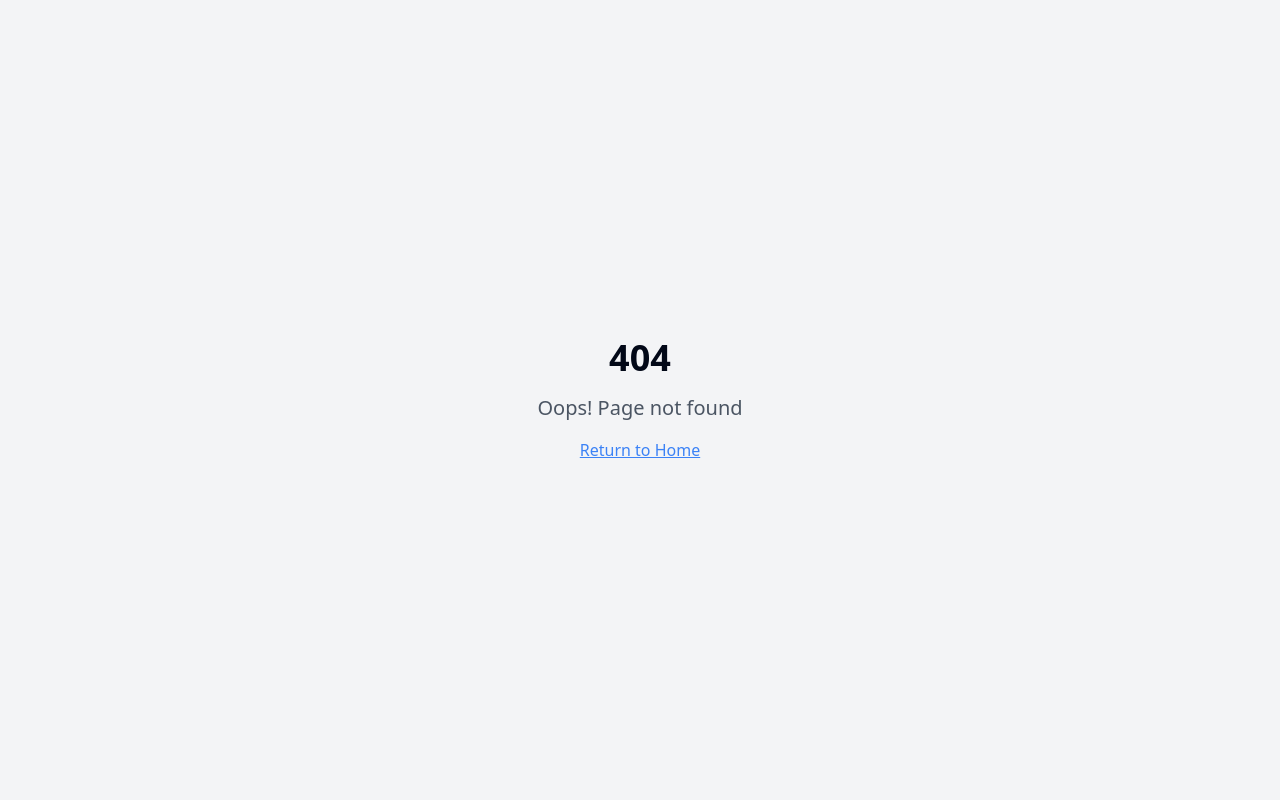
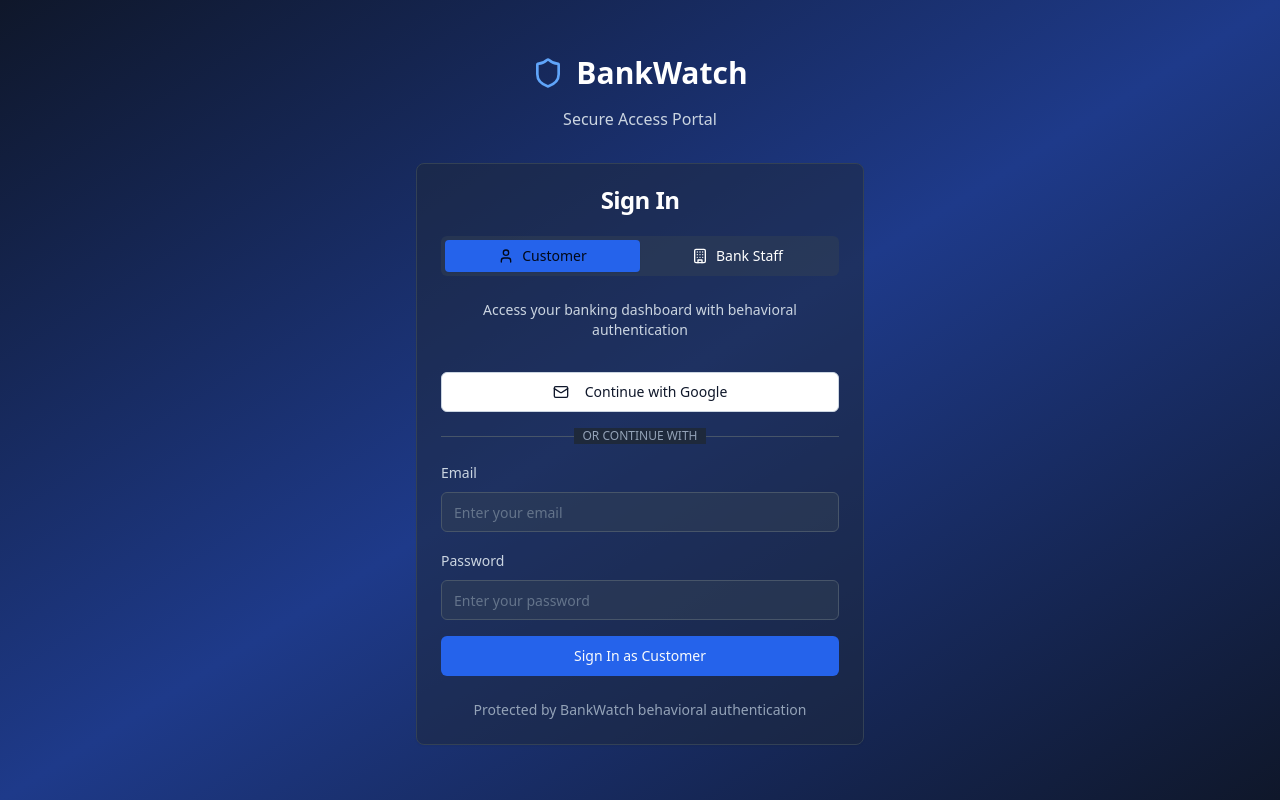
Before and after one commit to Vivek17020/bank-watch-continuous-guard, a React (Vite) app: page /signin in a window 1280 px wide. Before the commit this address had no page. Built offline with nearby package versions, Linux system fonts and the light colour scheme.

Commit message:
Add sign-in page with Google/email options
Implement a sign-in page with options for bank individuals (Google sign-in) and general users (email/password).

```diff
--- a/src/App.tsx
+++ b/src/App.tsx
@@ -1,9 +1,11 @@
+
 import { Toaster } from "@/components/ui/toaster";
 import { Toaster as Sonner } from "@/components/ui/sonner";
 import { TooltipProvider } from "@/components/ui/tooltip";
 import { QueryClient, QueryClientProvider } from "@tanstack/react-query";
 import { BrowserRouter, Routes, Route } from "react-router-dom";
 import Index from "./pages/Index";
+import SignIn from "./pages/SignIn";
 import NotFound from "./pages/NotFound";
 
 const queryClient = new QueryClient();
@@ -16,6 +18,7 @@ const App = () => (
       <BrowserRouter>
         <Routes>
           <Route path="/" element={<Index />} />
+          <Route path="/signin" element={<SignIn />} />
           {/* ADD ALL CUSTOM ROUTES ABOVE THE CATCH-ALL "*" ROUTE */}
           <Route path="*" element={<NotFound />} />
         </Routes>
--- a/src/pages/Index.tsx
+++ b/src/pages/Index.tsx
@@ -3,12 +3,14 @@ import { useState, useEffect } from 'react';
 import { Card } from "@/components/ui/card";
 import { Tabs, TabsContent, TabsList, TabsTrigger } from "@/components/ui/tabs";
 import { Badge } from "@/components/ui/badge";
+import { Button } from "@/components/ui/button";
 import BehavioralDashboard from '@/components/BehavioralDashboard';
 import RiskAssessment from '@/components/RiskAssessment';
 import AnomalyDetection from '@/components/AnomalyDetection';
 import UserPatterns from '@/components/UserPatterns';
 import AdaptiveResponses from '@/components/AdaptiveResponses';
-import { Shield, Activity, AlertTriangle, Users } from 'lucide-react';
+import { Shield, Activity, AlertTriangle, Users, LogIn } from 'lucide-react';
+import { Link } from 'react-router-dom';
 
 const Index = () => {
   const [currentRiskLevel, setCurrentRiskLevel] = useState('low');
@@ -44,6 +46,14 @@ const Index = () => {
           <div className="flex items-center justify-center gap-3 mb-4">
             <Shield className="h-8 w-8 text-blue-400" />
             <h1 className="text-4xl font-bold text-white">BankWatch</h1>
+            <div className="ml-auto">
+              <Link to="/signin">
+                <Button variant="outline" className="bg-slate-800/50 border-slate-600 text-white hover:bg-slate-700">
+                  <LogIn className="h-4 w-4 mr-2" />
+                  Sign In
+                </Button>
+              </Link>
+            </div>
           </div>
           <p className="text-xl text-slate-300 mb-2">Continuous Guard - Behavior-Based Authentication</p>
           <p className="text-slate-400 max-w-2xl mx-auto">
--- /dev/null
+++ b/src/pages/SignIn.tsx
@@ -0,0 +1,186 @@
+
+import React, { useState } from 'react';
+import { Card, CardHeader, CardTitle, CardContent } from "@/components/ui/card";
+import { Button } from "@/components/ui/button";
+import { Input } from "@/components/ui/input";
+import { Label } from "@/components/ui/label";
+import { Tabs, TabsContent, TabsList, TabsTrigger } from "@/components/ui/tabs";
+import { Shield, Building, User, Mail } from 'lucide-react';
+import { useNavigate } from 'react-router-dom';
+
+const SignIn = () => {
+  const [email, setEmail] = useState('');
+  const [password, setPassword] = useState('');
+  const [userType, setUserType] = useState<'customer' | 'bank'>('customer');
+  const navigate = useNavigate();
+
+  const handleEmailSignIn = (e: React.FormEvent) => {
+    e.preventDefault();
+    console.log('Email sign in:', { email, password, userType });
+    // Simulate authentication success
+    navigate('/');
+  };
+
+  const handleGoogleSignIn = () => {
+    console.log('Google sign in for:', userType);
+    // Simulate Google authentication
+    navigate('/');
+  };
+
+  return (
+    <div className="min-h-screen bg-gradient-to-br from-slate-900 via-blue-900 to-slate-900 flex items-center justify-center p-4">
+      <div className="w-full max-w-md">
+        {/* Header */}
+        <div className="text-center mb-8">
+          <div className="flex items-center justify-center gap-3 mb-4">
+            <Shield className="h-8 w-8 text-blue-400" />
+            <h1 className="text-3xl font-bold text-white">BankWatch</h1>
+          </div>
+          <p className="text-slate-300">Secure Access Portal</p>
+        </div>
+
+        <Card className="bg-slate-800/50 border-slate-700">
+          <CardHeader>
+            <CardTitle className="text-center text-white">Sign In</CardTitle>
+          </CardHeader>
+          <CardContent>
+            <Tabs value={userType} onValueChange={(value) => setUserType(value as 'customer' | 'bank')} className="space-y-6">
+              <TabsList className="grid w-full grid-cols-2 bg-slate-700/50">
+                <TabsTrigger value="customer" className="data-[state=active]:bg-blue-600 text-white">
+                  <User className="h-4 w-4 mr-2" />
+                  Customer
+                </TabsTrigger>
+                <TabsTrigger value="bank" className="data-[state=active]:bg-blue-600 text-white">
+                  <Building className="h-4 w-4 mr-2" />
+                  Bank Staff
+                </TabsTrigger>
+              </TabsList>
+
+              <TabsContent value="customer" className="space-y-4">
+                <div className="text-center text-slate-300 text-sm mb-4">
+                  Access your banking dashboard with behavioral authentication
+                </div>
+
+                {/* Google Sign In */}
+                <Button
+                  onClick={handleGoogleSignIn}
+                  variant="outline"
+                  className="w-full bg-white text-slate-900 hover:bg-slate-100 border-slate-300"
+                >
+                  <Mail className="h-4 w-4 mr-2" />
+                  Continue with Google
+                </Button>
+
+                <div className="relative">
+                  <div className="absolute inset-0 flex items-center">
+                    <span className="w-full border-t border-slate-600" />
+                  </div>
+                  <div className="relative flex justify-center text-xs uppercase">
+                    <span className="bg-slate-800 px-2 text-slate-400">Or continue with</span>
+                  </div>
+                </div>
+
+                {/* Email/Password Form */}
+                <form onSubmit={handleEmailSignIn} className="space-y-4">
+                  <div className="space-y-2">
+                    <Label htmlFor="customer-email" className="text-slate-300">Email</Label>
+                    <Input
+                      id="customer-email"
+                      type="email"
+                      placeholder="Enter your email"
+                      value={email}
+                      onChange={(e) => setEmail(e.target.value)}
+                      className="bg-slate-700/50 border-slate-600 text-white placeholder-slate-400"
+                      required
+                    />
+                  </div>
+                  <div className="space-y-2">
+                    <Label htmlFor="customer-password" className="text-slate-300">Password</Label>
+                    <Input
+                      id="customer-password"
+                      type="password"
+                      placeholder="Enter your password"
+                      value={password}
+                      onChange={(e) => setPassword(e.target.value)}
+                      className="bg-slate-700/50 border-slate-600 text-white placeholder-slate-400"
+                      required
+                    />
+                  </div>
+                  <Button type="submit" className="w-full bg-blue-600 hover:bg-blue-700">
+                    Sign In as Customer
+                  </Button>
+                </form>
+              </TabsContent>
+
+              <TabsContent value="bank" className="space-y-4">
+                <div className="text-center text-slate-300 text-sm mb-4">
+                  Bank employee access to administrative dashboard
+                </div>
+
+                {/* Google Sign In for Bank */}
+                <Button
+                  onClick={handleGoogleSignIn}
+                  variant="outline"
+                  className="w-full bg-white text-slate-900 hover:bg-slate-100 border-slate-300"
+                >
+                  <Mail className="h-4 w-4 mr-2" />
+                  Continue with Google (Bank Domain)
+                </Button>
+
+                <div className="relative">
+                  <div className="absolute inset-0 flex items-center">
+                    <span className="w-full border-t border-slate-600" />
+                  </div>
+                  <div className="relative flex justify-center text-xs uppercase">
+                    <span className="bg-slate-800 px-2 text-slate-400">Or continue with</span>
+                  </div>
+                </div>
+
+                {/* Email/Password Form for Bank */}
+                <form onSubmit={handleEmailSignIn} className="space-y-4">
+                  <div className="space-y-2">
+                    <Label htmlFor="bank-email" className="text-slate-300">Bank Email</Label>
+                    <Input
+                      id="bank-email"
+                      type="email"
+                      placeholder="employee@bank.com"
+                      value={email}
+                      onChange={(e) => setEmail(e.target.value)}
+                      className="bg-slate-700/50 border-slate-600 text-white placeholder-slate-400"
+                      required
+                    />
+                  </div>
+                  <div className="space-y-2">
+                    <Label htmlFor="bank-password" className="text-slate-300">Password</Label>
+                    <Input
+                      id="bank-password"
+                      type="password"
+                      placeholder="Enter your password"
+                      value={password}
+                      onChange={(e) => setPassword(e.target.value)}
+                      className="bg-slate-700/50 border-slate-600 text-white placeholder-slate-400"
+                      required
+                    />
+                  </div>
+                  <Button type="submit" className="w-full bg-green-600 hover:bg-green-700">
+                    Sign In as Bank Staff
+                  </Button>
+                </form>
+
+                <div className="text-xs text-slate-400 text-center">
+                  Bank staff access requires valid employee credentials
+                </div>
+              </TabsContent>
+            </Tabs>
+
+            <div className="mt-6 text-center text-sm text-slate-400">
+              Protected by BankWatch behavioral authentication
+            </div>
+          </CardContent>
+        </Card>
+      </div>
+    </div>
+  );
+};
+
+export default SignIn;
```
